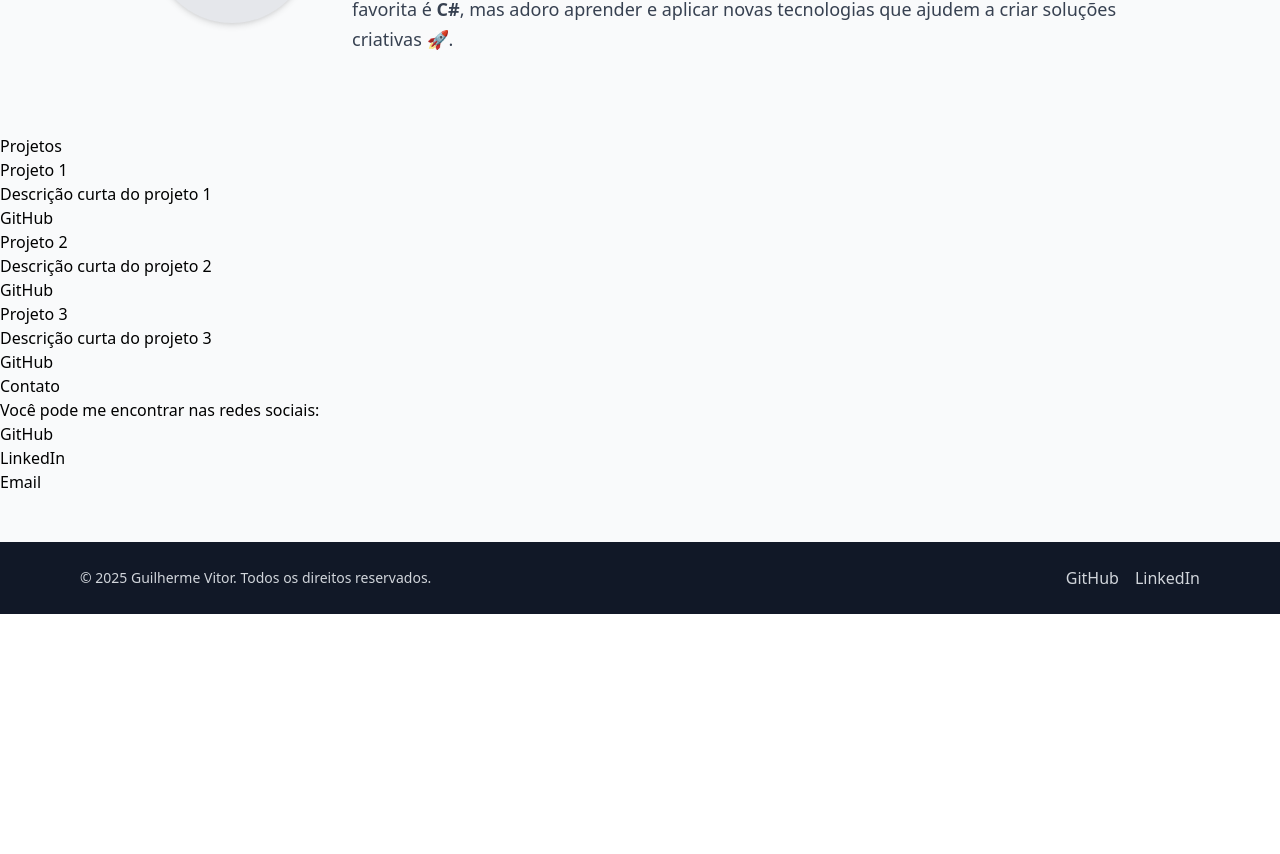
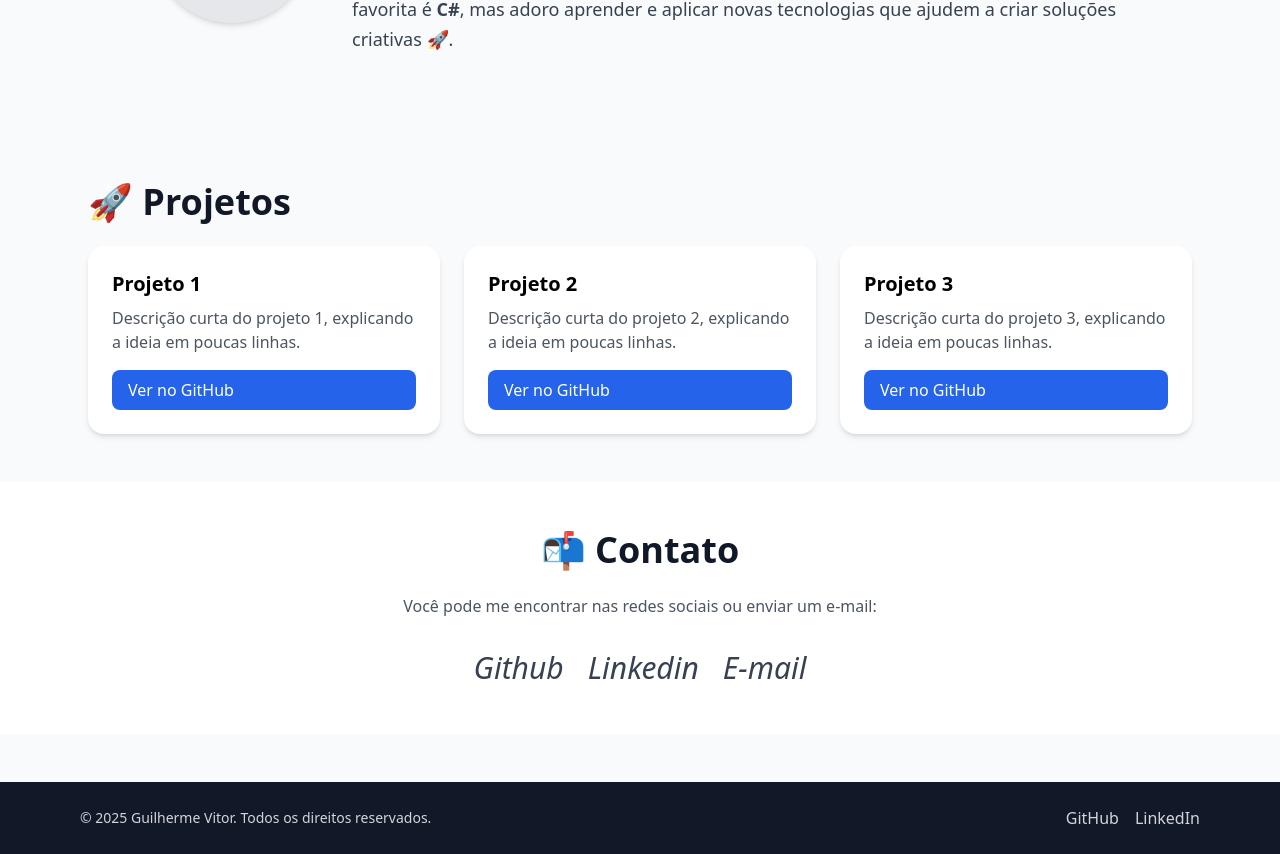
Before and after one commit to Guitor-92/portfolio-v2, a React (Create React App) app in the folder portfolio-v2/: page / in a window 1280 px wide. Shown: the part 851-1705 px from the top of the page. Before the commit the page ends 1465 px from the top, so only its background shows below. Built offline with nearby package versions, Linux system fonts and the light colour scheme.

Commit message:
style: atualiza layout das seções de Contato e Projetos com Tailwind e cards modernos

```diff
--- a/portfolio-v2/src/components/Contact.jsx
+++ b/portfolio-v2/src/components/Contact.jsx
@@ -1,13 +1,38 @@
 export default function Contact() {
   return (
-    <section id="contact">
-      <h2>Contato</h2>
-      <p>Você pode me encontrar nas redes sociais:</p>
-      <ul>
-        <li><a href="https://github.com/Guitor-92" target="_blank" rel="noreferrer">GitHub</a></li>
-        <li><a href="https://www.linkedin.com/in/guilherme-vitor-guitor/" target="_blank" rel="noreferrer">LinkedIn</a></li>
-        <li><a href="mailto:seuemail@email.com">Email</a></li>
-      </ul>
+    <section id="contato" class="py-12 bg-white">
+      <div class="max-w-4xl mx-auto text-center px-6">
+        <h2 className="text-3xl sm:text-4xl font-bold text-gray-900 mb-6">
+            📬 Contato
+        </h2>
+        <p class="text-gray-600 mb-8">
+          Você pode me encontrar nas redes sociais ou enviar um e-mail:
+        </p>
+        <div class="flex justify-center gap-6">
+          <a
+            href="https://github.com/Guitor-92"
+            target="_blank"
+            rel="noreferrer"
+            class="text-gray-700 hover:text-blue-600 transition"
+          >
+            <i class="fab fa-github text-3xl">Github</i>
+          </a>
+          <a
+            href="https://linkedin.com/in/guilherme-vitor-guitor/"
+            target="_blank"
+            rel="noreferrer"
+            class="text-gray-700 hover:text-blue-600 transition"
+          >
+            <i class="fab fa-linkedin text-3xl">Linkedin</i>
+          </a>
+          <a
+            href="mailto:vitorguilh@hotmail.com"
+            class="text-gray-700 hover:text-blue-600 transition"
+          >
+            <i class="fas fa-envelope text-3xl">E-mail</i>
+          </a>
+        </div>
+      </div>
     </section>
   );
 }
--- a/portfolio-v2/src/components/Projects.jsx
+++ b/portfolio-v2/src/components/Projects.jsx
@@ -1,25 +1,62 @@
 export default function Projects() {
+  // Renderiza a seção de projetos do portfólio
   return (
-    <section id="projects">
-      <h2>Projetos</h2>
-      <div>
-        <article>
-          <h3>Projeto 1</h3>
-          <p>Descrição curta do projeto 1</p>
-          <a href="https://github.com/Guitor-92" target="_blank" rel="noreferrer">GitHub</a>
-        </article>
+    <section id="projects" class="py-12 bg-gray-50">
+      <div class="max-w-6xl mx-auto px-6">
+        <h2 className="text-3xl sm:text-4xl font-bold text-gray-900 mb-6">
+            🚀 Projetos
+        </h2>
+        <div class="grid gap-6 md:grid-cols-2 lg:grid-cols-3">
+          {/* Card Projeto 1 */}
+          <div class="bg-white rounded-2xl shadow-md p-6 flex flex-col">
+            <h3 class="text-xl font-semibold mb-2">Projeto 1</h3>
+            <p class="text-gray-600 flex-grow">
+              Descrição curta do projeto 1, explicando a ideia em poucas linhas.
+            </p>
+            <a
+              href="https://github.com/Guitor-92"
+              target="_blank"
+              rel="noreferrer"
+              class="mt-4 inline-block bg-blue-600 text-white px-4 py-2 rounded-lg hover:bg-blue-700 transition"
+            >
+              Ver no GitHub
+            </a>
+          </div>
 
-        <article>
-          <h3>Projeto 2</h3>
-          <p>Descrição curta do projeto 2</p>
-          <a href="https://github.com/Guitor-92" target="_blank" rel="noreferrer">GitHub</a>
-        </article>
+          {/* Card Projeto 2 */}
+          <div class="bg-white rounded-2xl shadow-md p-6 flex flex-col">
+            <h3 class="text-xl font-semibold mb-2">Projeto 2</h3>
+            <p class="text-gray-600 flex-grow">
+              Descrição curta do projeto 2, explicando a ideia em poucas linhas.
+            </p>
+            <a
+              href="https://github.com/Guitor-92"
+              target="_blank"
+              rel="noreferrer"
+              class="mt-4 inline-block bg-blue-600 text-white px-4 py-2 rounded-lg hover:bg-blue-700 transition"
+            >
+              Ver no GitHub
+            </a>
+          </div>
 
-        <article>
-          <h3>Projeto 3</h3>
-          <p>Descrição curta do projeto 3</p>
-          <a href="https://github.com/Guitor-92" target="_blank" rel="noreferrer">GitHub</a>
-        </article>
+          {/* Card Projeto 3 */}
+          <div class="bg-white rounded-2xl shadow-md p-6 flex flex-col">
+            <h3 class="text-xl font-semibold mb-2">Projeto 3</h3>
+            <p class="text-gray-600 flex-grow">
+              Descrição curta do projeto 3, explicando a ideia em poucas linhas.
+            </p>
+            <a
+              href="https://github.com/Guitor-92"
+              target="_blank"
+              rel="noreferrer"
+              class="mt-4 inline-block bg-blue-600 text-white px-4 py-2 rounded-lg hover:bg-blue-700 transition"
+            >
+              Ver no GitHub
+            </a>
+          </div>
+
+          {/* Repetir para outros projetos */}
+        </div>
       </div>
     </section>
   );
```
